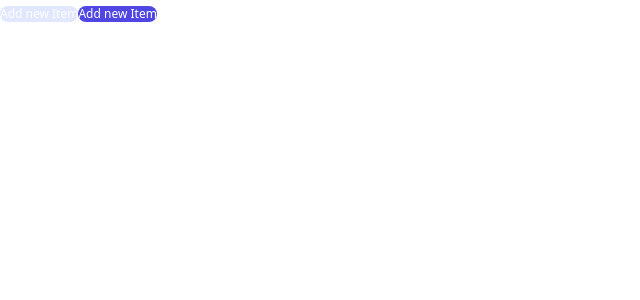
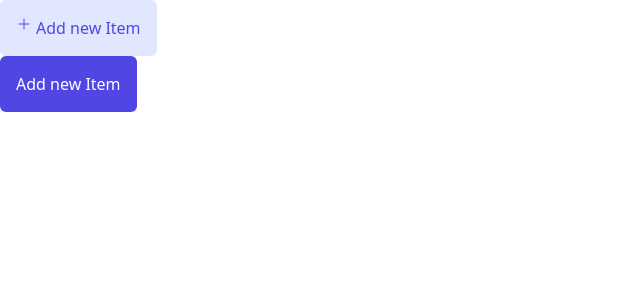
Before and after one commit to vivekraj2704/Second-Brain, a React (Vite) app in the folder frontend/: page / in a window 1280 px wide. Shown: the top 300 px of the page, without its empty margins (0-640 px from the left). Built offline with nearby package versions, Linux system fonts and the light colour scheme.

Commit message:
added button component

```diff
--- a/frontend/src/App.tsx
+++ b/frontend/src/App.tsx
@@ -1,11 +1,12 @@
 import './App.css'
 import { Button } from './components/ui/Button'
+import { Plusicon } from './icons/Plusicon'
 
 function App() {
 
   return (
     <>
-      <Button text="Add new Item" variant='secondary' size='md' onClick={() => console.log('ok')}/>
+      <Button startIcon={<Plusicon svgsize="md"/>} text="Add new Item" variant='secondary' size='md' onClick={() => console.log('ok')}/>
       <Button text="Add new Item" variant='primary' size='md' onClick={() => console.log('ok')}/>
     </>
   )
--- a/frontend/src/components/ui/Button.tsx
+++ b/frontend/src/components/ui/Button.tsx
@@ -11,13 +11,25 @@
     onClick: () => void
 }
 
+type sizevariants = "sm" | "md" | "lg";
+
 const variantStyles: Record<Variants, string> = {
     "primary": "bg-purple-600 text-white",
-    "secondary": "bg-purple-300 text-white"
+    "secondary": "bg-purple-300 text-purple-600"
 }
+
+const sizeStyles: Record<sizevariants, string> = {
+    "sm" : "py-1",
+    "md" : "p-4",
+    "lg" : "p-6",
+}
+
+const defaultStyles = "rounded-md p-4 flex"
 
 export function Button(props: ButtonProps) {
     return(
-        <button className={`${variantStyles[props.variant]} rounded-lg text-xs width-lg`}>{props.text}</button>
+        <button className={`${variantStyles[props.variant]} ${defaultStyles} ${sizeStyles[props.size]}`}>
+            {props.startIcon ? <div className="pr-1">{props.startIcon}</div> : null} {props.text} {props.endIcon}
+        </button>
     )
 }
--- /dev/null
+++ b/frontend/src/icons/Plusicon.tsx
@@ -0,0 +1,7 @@
+import { IconProps, iconSizeVariants } from ".";
+
+export function Plusicon(props: IconProps) {
+    return( <svg xmlns="http://www.w3.org/2000/svg" fill="none" viewBox="0 0 24 24" stroke-width="1.5" stroke="currentColor" className={iconSizeVariants[props.svgsize || "md"]}>
+    <path stroke-linecap="round" stroke-linejoin="round" d="M12 4.5v15m7.5-7.5h-15" />
+    </svg>)
+}
--- /dev/null
+++ b/frontend/src/icons/index.ts
@@ -0,0 +1,9 @@
+export interface IconProps {
+    svgsize?: "sm" | "md" | "lg"
+}
+
+export const iconSizeVariants = {
+    "sm" : "size-2",
+    "md" : "size-4",
+    "lg" : "size-6"
+}
```
